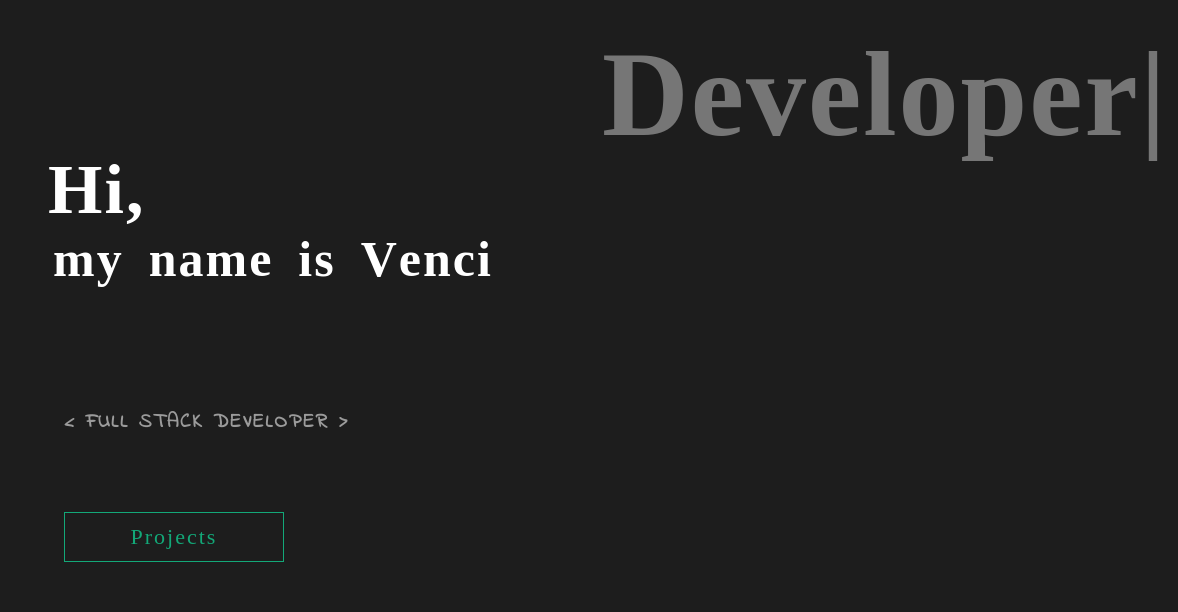
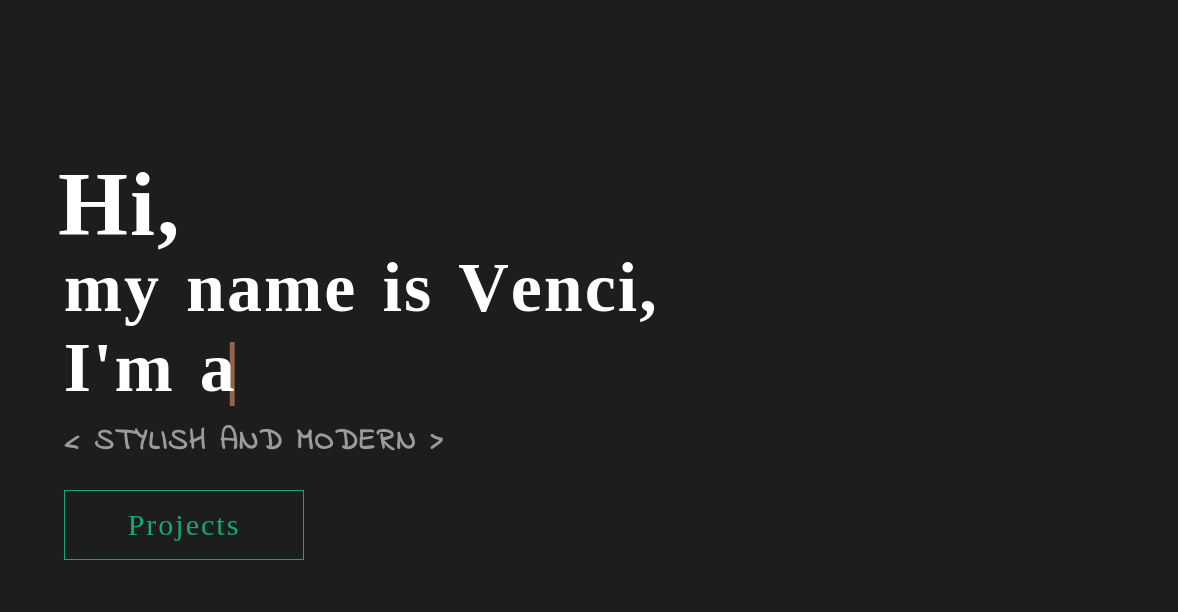
Before and after one commit to tamasvencel/Portfolio-website, a website built with Parcel: page index.html in a window 1280 px wide. Shown: the top 612 px of the page, 102-1280 px from the left. Built offline with nearby package versions, Linux system fonts and the light colour scheme; a web font is replaced by a local one.

Commit message:
PortfolioWebsite

```diff
--- a/index.html
+++ b/index.html
@@ -40,7 +40,7 @@
           <span class="heading-primary--main">Hi,</span>
           <span class="heading-primary--sub">my name is Venci</span>
         </h1> -->
-        <h2 class="heading-secondary">< Full stack developer ></Full></h2>
+        <h2 class="heading-secondary">< Stylish and modern ></Full></h2>
 
         <div id="box1">
           <h1 class="alpha1">H</h1>
@@ -68,8 +68,20 @@
           <h1 class="alpha2">n</h1>
           <h1 class="alpha2">c</h1>
           <h1 class="alpha2">i</h1>
+          <h1 class="alpha2">,</h1>
         </span>
+      </div>
+        <div id="box3">
+          <span id="me">
+            <h1 class="alpha2">I</h1>
+            <h1 class="alpha2">'</h1>
+            <h1 class="alpha2">m</h1>
+          </span>
+          <span id="me">
+            <h1 class="alpha2">a</h1>
+          </span>
         </div>
+
 
         <a href="#" class="flat-buttonFirst animate__animated animate__hinge">
           <div>
@@ -99,9 +111,9 @@
     <script src="https://cdn.jsdelivr.net/npm/typed.js@2.0.12"></script>
     <script>
       var typed = new Typed(".input", {
-        strings:["Designer","Developer","Freelancer","Frontend", "Backend", "Stylish", "Modern", "Responsive"],
+        strings:["Web designer","","Web developer", "Freelancer"],
         typeSpeed: 120,
-        backSpeed: 110,
+        backSpeed: 100,
         loop: true
       })
     </script>
--- a/src/sass/_header.scss
+++ b/src/sass/_header.scss
@@ -1,4 +1,5 @@
 $color-primary: #13a878;
+$color-secondary: rgb(151, 24, 24);
 
 .header {
   grid-area: head;
@@ -32,18 +33,26 @@ $color-primary: #13a878;
 
 .flat-button {
   color: $color-primary;
-  font-size: 2.2rem;
+  font-size: 3rem;
   letter-spacing: 2px;
   text-decoration: none;
   position: absolute;
-  top: 64%;
+  bottom: 30%;
   left: 13%;
-  width: 100%;
-  max-width: 220px;
-  height: 50px;
+  width: 120%;
+  max-width: 240px;
+  height: 70px;
   display: block;
   text-align: center;
-  line-height: 50px;
+  line-height: 70px;
+
+  @include respond(tab-land) {
+    bottom: 23%;
+    font-size: 2.2rem;
+    width: 100%;
+    height: 55px;
+    line-height: 55px;
+  }
 }
 
 .flat-button div {
@@ -90,18 +99,26 @@ $color-primary: #13a878;
 ///////////////////////////////////////////
 .flat-buttonFirst {
   color: $color-primary;
-  font-size: 2.2rem;
+  font-size: 3rem;
   letter-spacing: 2px;
   text-decoration: none;
   position: absolute;
-  top: 64%;
+  bottom: 30%;
   left: 13%;
-  width: 100%;
-  max-width: 220px;
-  height: 50px;
+  width: 120%;
+  max-width: 240px;
+  height: 70px;
   display: block;
   text-align: center;
-  line-height: 50px;
+  line-height: 70px;
+
+  @include respond(tab-land) {
+    bottom: 23%;
+    font-size: 2.2rem;
+    width: 100%;
+    height: 55px;
+    line-height: 55px;
+  }
 }
 
 .flat-buttonFirst div {
@@ -153,30 +170,53 @@ $color-primary: #13a878;
 #box1 {
   display: flex;
   position: absolute;
-  top: 15rem;
-  left: 15rem;
+  bottom: 68%;
+  left: 12.5%;
   cursor: default;
 
   animation: moveInLeft 1s ease-out;
 
+  @include respond(tab-land) {
+    bottom: 68%;
+  }
+
   @include respond(phone) {
-    left: 6rem;
-    top: 24rem;
+    left: 3.5%;
+    bottom: 63.5%;
   }
 }
 
 #box2 {
   display: flex;
   position: absolute;
-  top: 23rem;
-  left: 13rem;
+  bottom: 59%;
+  left: 11%;
   cursor: default;
 
   animation: moveInRight 1s ease-out;
 
   @include respond(phone) {
-    top: 29rem;
-    left: 5rem;
+    left: 1.5%;
+    bottom: 58%;
+  }
+}
+
+#box3 {
+  display: flex;
+  position: absolute;
+  bottom: 49%;
+  left: 11%;
+  cursor: default;
+
+  animation: moveInLeft 1s ease-out;
+
+  @include respond(tab-land) {
+    bottom: 48%;
+  }
+
+  @include respond(phone) {
+    bottom: 52%;
+    left: 1.5%;
   }
 }
 
@@ -192,27 +232,37 @@ $color-primary: #13a878;
 
 .alpha1 {
   color: #ffffff;
+  font-size: 9rem;
+  font-family: Chelsea Market;
+  font-weight: 700;
+  letter-spacing: 0.2rem;
+  cursor: default;
+
+  @include respond(tab-land) {
+    font-size: 7rem;
+  }
+
+  @include respond(phone) {
+    font-size: 3rem;
+    font-weight: 100;
+  }
+}
+
+.alpha2 {
+  color: #ffffff;
   font-size: 7rem;
   font-family: Chelsea Market;
   font-weight: 700;
   letter-spacing: 0.2rem;
   cursor: default;
 
-  @include respond(phone) {
-    font-size: 4rem;
+  @include respond(tab-land) {
+    font-size: 5rem;
   }
-}
-
-.alpha2 {
-  color: #ffffff;
-  font-size: 5rem;
-  font-family: Chelsea Market;
-  font-weight: 700;
-  letter-spacing: 0.2rem;
-  cursor: default;
 
   @include respond(phone) {
     font-size: 3rem;
+    font-weight: 100;
   }
 }
 
@@ -272,19 +322,37 @@ $color-primary: #13a878;
 
 .main-text {
   position: absolute;
-  top: 5%;
-  left: 55%;
+  bottom: 48%;
+  left: 25.5%;
   transform: translateY(-10%);
+  font-family: Chelsea Market;
+
+  @include respond(tab-land) {
+    bottom: 46.8%;
+    left: 25.8%;
+  }
+
+  @include respond(phone) {
+    bottom: 51.3%;
+    left: 24%;
+  }
 }
 
 .main-text h1 {
-  font-size: 120px;
+  font-size: 7rem;
   color: #3c3c3c;
   font-weight: 800;
+
+  @include respond(tab-land) {
+    font-size: 5rem;
+  }
+
+  @include respond(phone) {
+    font-size: 3rem;
+  }
 }
 
 .main-text span {
-  color: #767676;
-  // color: #7a1414;
+  color: rgb(151, 105, 77);
   letter-spacing: 2px;
 }
--- a/src/sass/_typography.scss
+++ b/src/sass/_typography.scss
@@ -39,7 +39,7 @@ $smaller-font-size: 1.6rem;
 // }
 
 .heading-secondary {
-  font-size: 2rem;
+  font-size: 3rem;
   text-transform: uppercase;
   font-weight: 700;
   display: inline-block;
@@ -47,11 +47,21 @@ $smaller-font-size: 1.6rem;
   letter-spacing: 0.2rem;
   transition: all 0.2s;
   position: absolute;
-  top: 51%;
+  bottom: 42%;
   left: 13%;
   font-family: Indie Flower;
 
   animation: moveInBottom 1s ease-out;
+
+  @include respond(tab-land) {
+    bottom: 40%;
+    font-size: 2rem;
+  }
+
+  @include respond(phone) {
+    bottom: 45%;
+    font-size: 2rem;
+  }
 }
 
 .heading-tertiary {
```
